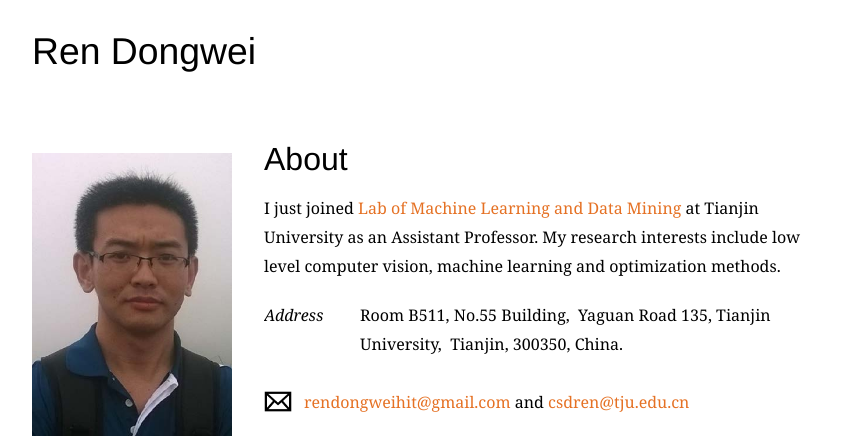
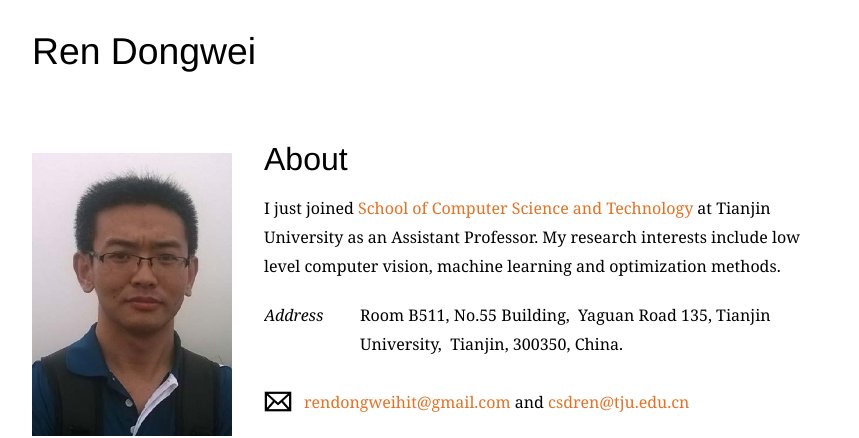
Before and after one commit to csdwren/csdwren.github.io, a Jekyll site: the page built from index.html, in a window 1280 px wide. Shown: the top 438 px of the page, without its empty margins (208-1067 px from the left). Built offline with Jekyll 4.4.1, drawn with Linux system fonts in a browser that asks for light colours; some web fonts are replaced.

Commit message:
homepage

```diff
--- a/index.html
+++ b/index.html
@@ -7,7 +7,7 @@
 </div>
 	<div id="section2">
 	  <h3>About</h3>
-			<p>I just joined <a href="http://datasci.tju.edu.cn/">Lab of Machine Learning and Data Mining</a> at Tianjin University as an Assistant Professor.	My	research	interests include low level computer vision, machine learning and optimization methods. </p>
+			<p>I just joined <a href="http://cs.tju.edu.cn/csweb/">School of Computer Science and Technology</a> at Tianjin University as an Assistant Professor.	My	research	interests include low level computer vision, machine learning and optimization methods. </p>
 			<dl class="cv">
               <dt>Address</dt>
               <dd>Room B511, No.55 Building,  Yaguan Road 135, Tianjin University,  Tianjin, 300350, China.</dd>
```
